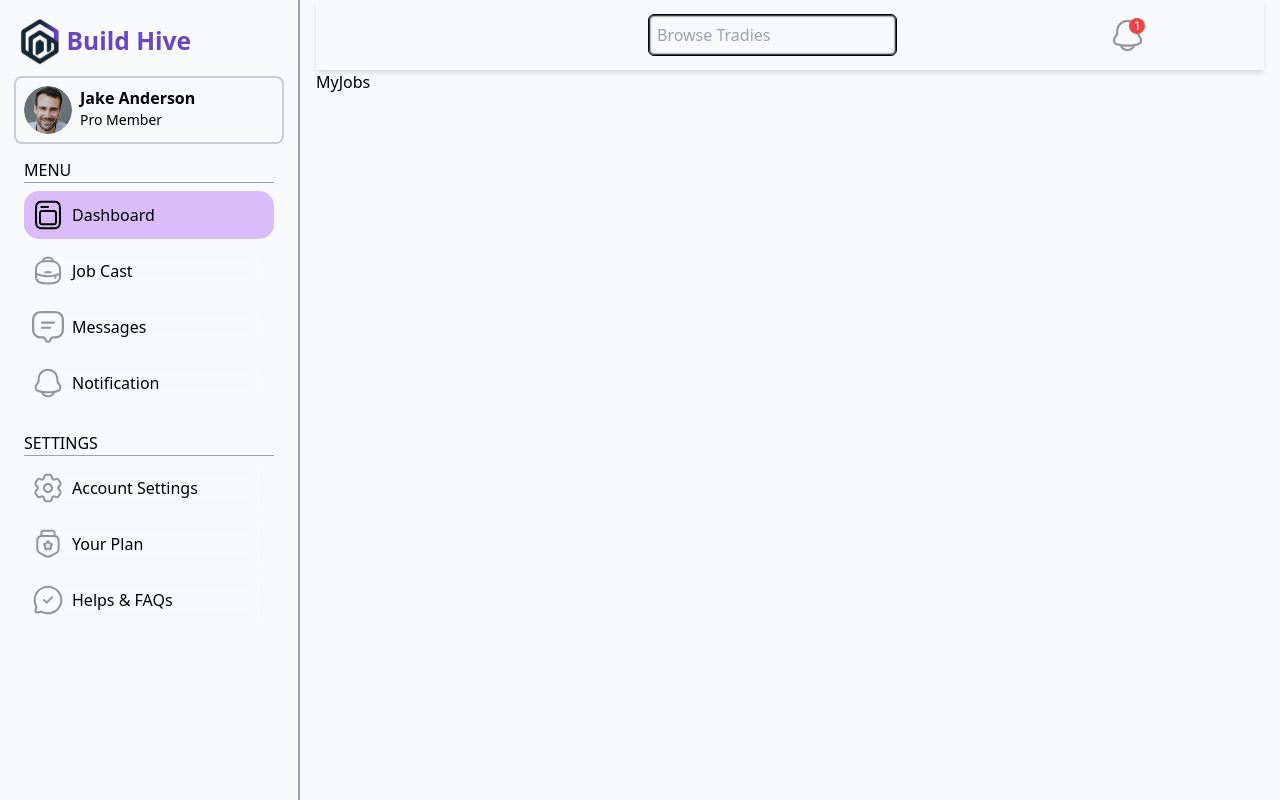
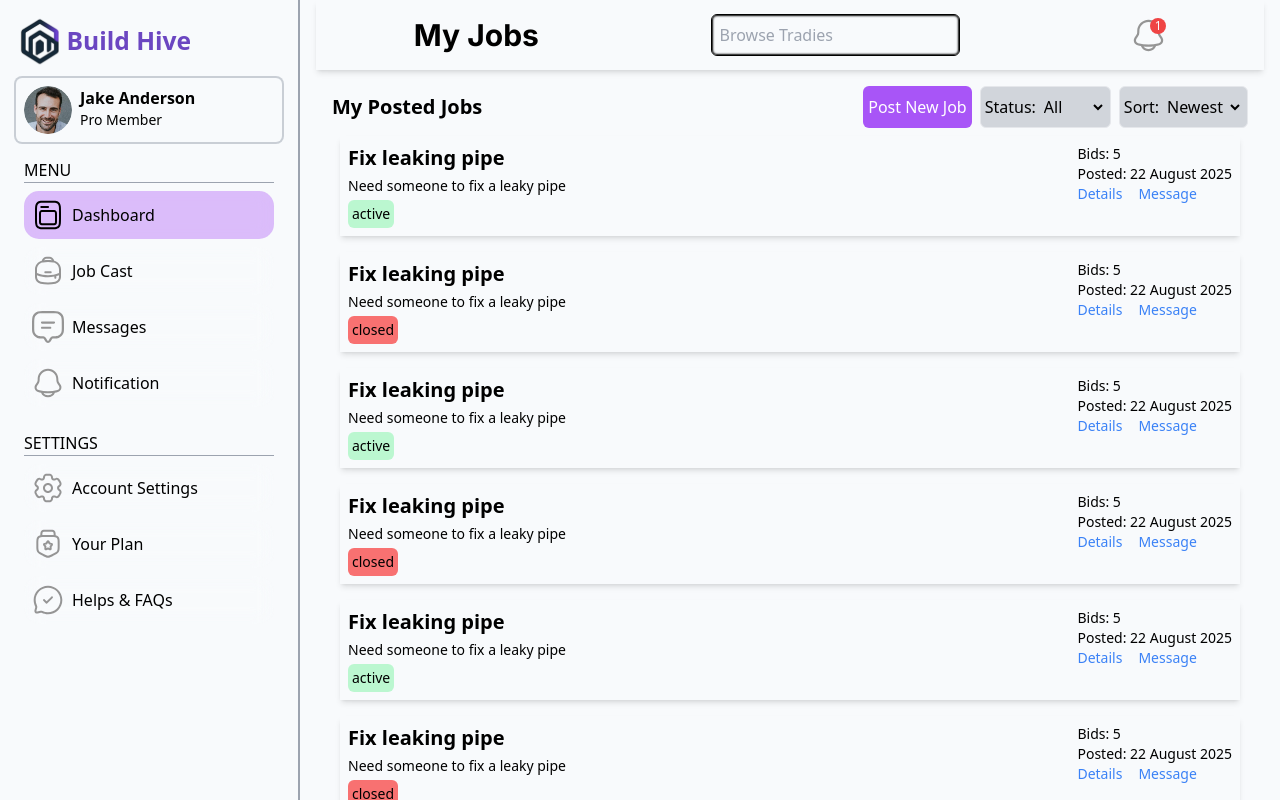
Before and after one commit to FlameGreat-1/BuildHive-Frontend, a React (Vite) app: page /app/client/home/my-jobs in a window 1280 px wide. Built offline with nearby package versions, Linux system fonts and the light colour scheme.

Commit message:
finished posted jobs section

```diff
--- a/src/userRoles/client/myJobs/MyJobs.tsx
+++ b/src/userRoles/client/myJobs/MyJobs.tsx
@@ -1,8 +1,169 @@
+import { useEffect } from "react"
+import { usePageTitle } from "../dashboard/Dashboard"
+import { useNavigate } from "react-router-dom"
+import parseDate from "@/utils/parseDate"
+
+const jobsPosted = [
+    {
+        title: 'Fix leaking pipe',
+        description: 'Need someone to fix a leaky pipe',
+        budget: 45,
+        posted: new Date(),
+        status: 'active',
+        bids: 5
+    },
+    {
+        title: 'Fix leaking pipe',
+        description: 'Need someone to fix a leaky pipe',
+        budget: 45,
+        posted: new Date(),
+        status: 'closed',
+        bids: 5
+    },
+    {
+        title: 'Fix leaking pipe',
+        description: 'Need someone to fix a leaky pipe',
+        budget: 45,
+        posted: new Date(),
+        status: 'active',
+        bids: 5
+    },
+    {
+        title: 'Fix leaking pipe',
+        description: 'Need someone to fix a leaky pipe',
+        budget: 45,
+        posted: new Date(),
+        status: 'closed',
+        bids: 5
+    },
+    {
+        title: 'Fix leaking pipe',
+        description: 'Need someone to fix a leaky pipe',
+        budget: 45,
+        posted: new Date(),
+        status: 'active',
+        bids: 5
+    },
+    {
+        title: 'Fix leaking pipe',
+        description: 'Need someone to fix a leaky pipe',
+        budget: 45,
+        posted: new Date(),
+        status: 'closed',
+        bids: 5
+    },
+    {
+        title: 'Fix leaking pipe',
+        description: 'Need someone to fix a leaky pipe',
+        budget: 45,
+        posted: new Date(),
+        status: 'active',
+        bids: 5
+    },
+    {
+        title: 'Fix leaking pipe',
+        description: 'Need someone to fix a leaky pipe',
+        budget: 45,
+        posted: new Date(),
+        status: 'closed',
+        bids: 5
+    },
+    {
+        title: 'Fix leaking pipe',
+        description: 'Need someone to fix a leaky pipe',
+        budget: 45,
+        posted: new Date(),
+        status: 'active',
+        bids: 5
+    },
+    {
+        title: 'Fix leaking pipe',
+        description: 'Need someone to fix a leaky pipe',
+        budget: 45,
+        posted: new Date(),
+        status: 'closed',
+        bids: 5
+    },
+    {
+        title: 'Fix leaking pipe',
+        description: 'Need someone to fix a leaky pipe',
+        budget: 45,
+        posted: new Date(),
+        status: 'active',
+        bids: 5
+    },
+    {
+        title: 'Fix leaking pipe',
+        description: 'Need someone to fix a leaky pipe',
+        budget: 45,
+        posted: new Date(),
+        status: 'closed',
+        bids: 5
+    },
+]
 
 const MyJobs = () => {
-  return (
-    <div>MyJobs</div>
-  )
+    const setTitle = usePageTitle()
+    const navigate = useNavigate()
+
+    useEffect(() => {
+        setTitle('My Jobs')
+    }, [])
+
+    return (
+        <div className="p-4">
+            <div className="flex flex-col-reverse gap-2 md:flex-row items-center justify-between">
+                <p className="font-semibold md:text-xl">My Posted Jobs</p>
+                <div className="flex gap-2 flex-wrap justify-center">
+                    <button type="button" onClick={() => navigate('../home/post-jobs')} className="p-1 bg-accent-purple text-white rounded-md" >Post New Job</button>
+                    <div className="flex-center border bg-gray-300 p-1 rounded-md">
+                        <p>Status:</p>
+                        <select title="status" className="border-none bg-gray-300" name="status" id="status">
+                            <option value="all">All</option>
+                            <option value="open">Open</option>
+                            <option value="close">Close</option>
+                        </select>
+                    </div>
+                    <div className="flex-center border bg-gray-300 p-1 rounded-md">
+                        <p>Sort:</p>
+                        <select title="sort" className="border-none bg-gray-300" name="sort" id="sort">
+                            <option value="newest">Newest</option>
+                            <option value="oldest">Oldest</option>
+                            {/* <option value="close">Close</option> */}
+                        </select>
+                    </div>
+                </div>
+            </div>
+            {/* POSTED JOBS SECTION */}
+            <div className="flex flex-col gap-4 p-2 w-full justify-between ">
+                {
+                    jobsPosted.map((job, index) => (
+                        <div className="w-full gap-4  flex shadow-md p-2 " key={index}>
+                            <div className="w-1/2 flex flex-col justify-between gap-1">
+                                <p className="font-semibold text-md md:text-xl">{job.title}</p>
+                                <p className="w-full text-sm md:text-md md:truncate line-clamp-2">{job.description}</p>
+                                <p
+                                    className={`
+                                    ${job.status === 'active' && 'bg-green-200'}
+                                    ${job.status === 'closed' && 'bg-red-400'}
+                                w-fit text-sm md:text-md rounded-md p-1`}>{job.status}</p>
+                            </div>
+                            <div className="w-1/2 flex justify-end">
+                            <div className='flex flex-col '>
+                            <p className='text-sm md:text-md'>Bids: {job.bids}</p>
+                            <p className='text-sm md:text-md '>Posted:<br className='md:hidden'/> {parseDate(job.posted)}</p>
+                            <div className="flex gap-2 text-secondary-blue md:gap-4 text-sm">
+                                <p>Details</p>
+                                <p>Message</p>
+                            </div>
+                            </div>
+                            </div>
+                        </div>
+                    ))
+                }
+            </div>
+        </div>
+    )
 }
 
 export default MyJobs
```
